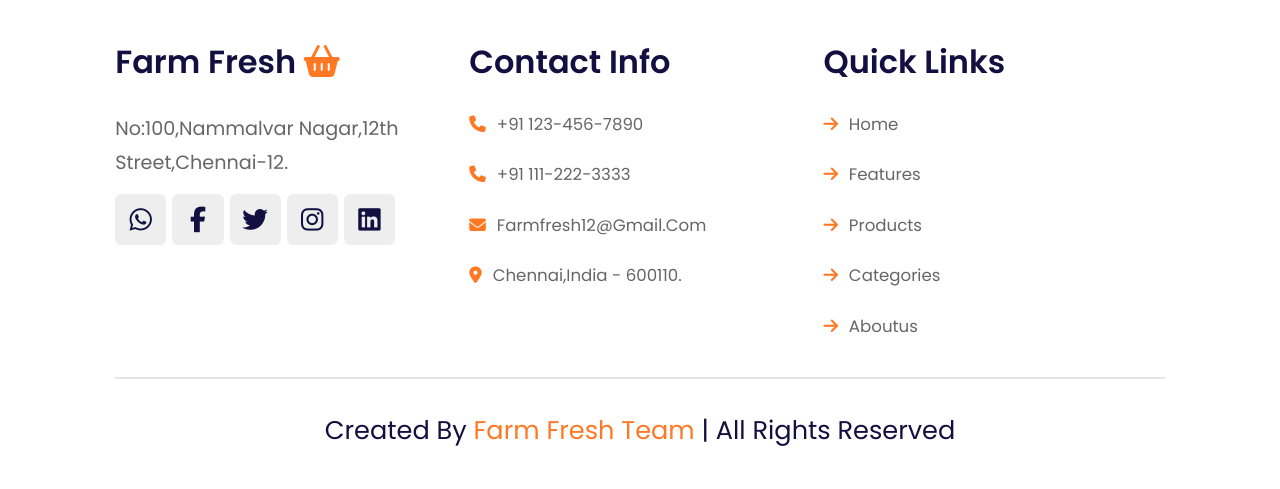
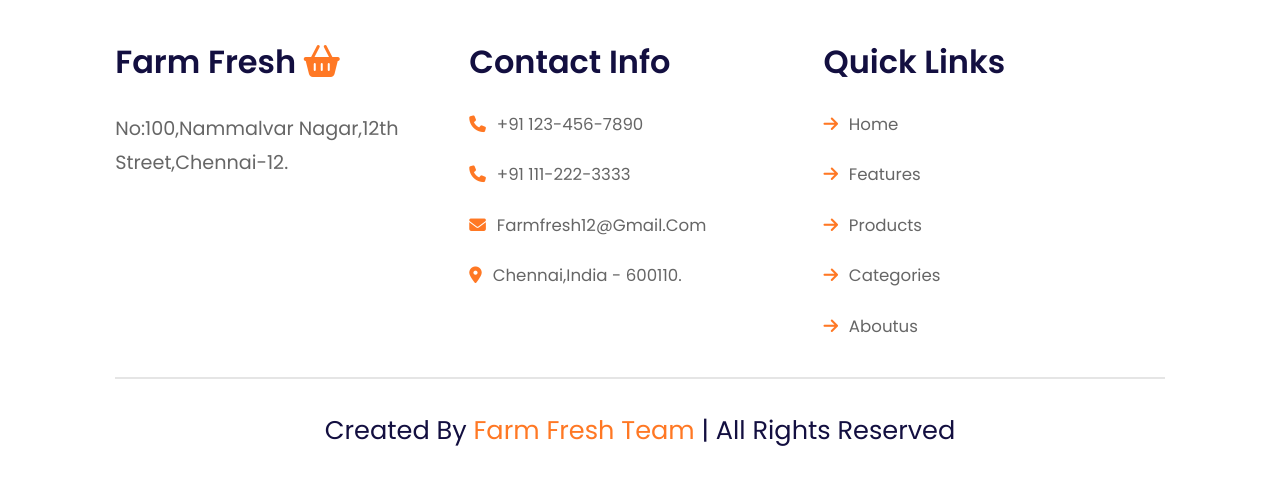
Before and after one commit to DeviKumaran49/Farm-Fresh, a Flask app: page / in a window 1280 px wide. Shown: the part 742-1231 px from the top of the page. Run offline with Flask 3, Linux system fonts and the light colour scheme.

Commit message:
leena changes

```diff
--- a/templates/home.html
+++ b/templates/home.html
@@ -52,13 +52,6 @@
         <div class="box">
             <h3> Farm Fresh <i class="fas fa-shopping-basket"></i> </h3>
             <p>No:100,Nammalvar Nagar,12th Street,Chennai-12.</p>
-            <div class="share">
-                <a href="#" class="fab fa-whatsapp"></a>
-                <a href="#" class="fab fa-facebook-f"></a>
-                <a href="#" class="fab fa-twitter"></a>
-                <a href="#" class="fab fa-instagram"></a>
-                <a href="#" class="fab fa-linkedin"></a>
-            </div>
         </div>
 
         <div class="box">
```
